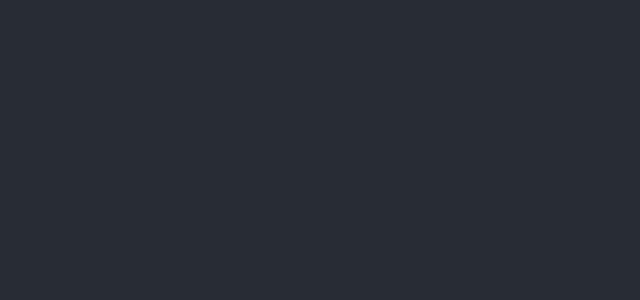
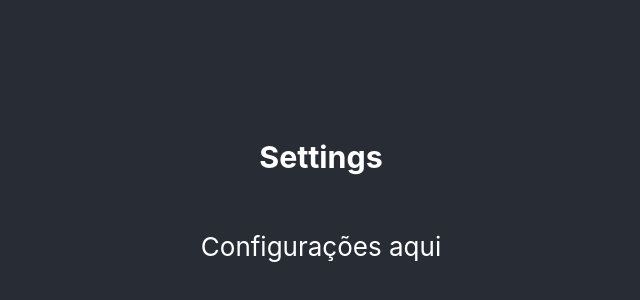
Before and after one commit to victorjunior95/sd-08-project-trivia-react-redux, a React (Create React App) app: page /settings in a window 1280 px wide. Shown: the part 202-502 px from the top of the page, without its empty margins (319-959 px from the left). Built offline with nearby package versions, Linux system fonts and the light colour scheme.

Commit message:
MAIN-GROUP-30-REQUISITO-3

```diff
--- a/src/App.js
+++ b/src/App.js
@@ -1,7 +1,7 @@
 import React from 'react';
 import { Route, Switch } from 'react-router-dom';
 import './App.css';
-import { Login, Game } from './pages/index';
+import { Login, Game, Settings } from './pages/index';
 
 export default function App() {
   return (
@@ -10,6 +10,7 @@ export default function App() {
         <Switch>
           <Route exact path="/" component={ Login } />
           <Route path="/game" component={ Game } />
+          <Route path="/settings" component={ Settings } />
         </Switch>
       </header>
     </div>
--- a/src/pages/Login.js
+++ b/src/pages/Login.js
@@ -69,6 +69,9 @@ class Login extends React.Component {
             </button>
           </Link>
         </form>
+        <Link to="/settings">
+          <button data-testid="btn-settings" type="button">Configurações </button>
+        </Link>
       </div>
     );
   }
--- /dev/null
+++ b/src/pages/Settings.js
@@ -0,0 +1,14 @@
+import React from 'react';
+
+class Settings extends React.Component {
+  render() {
+    return (
+      <>
+        <h3 data-testid="settings-title">Settings</h3>
+        <p>Configurações aqui</p>
+      </>
+    );
+  }
+}
+
+export default Settings;
--- a/src/pages/index.js
+++ b/src/pages/index.js
@@ -1,2 +1,3 @@
 export { default as Game } from './Game';
 export { default as Login } from './Login';
+export { default as Settings } from './Settings';
```
Also changed, not shown: 2 other files (tests, documents, lock files or other folders).
